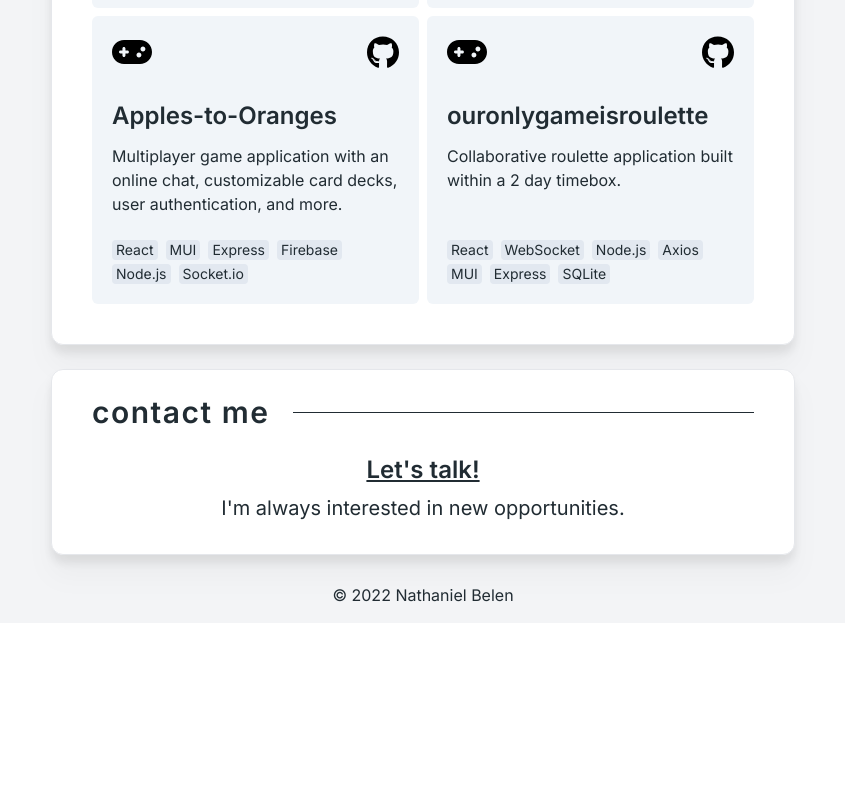
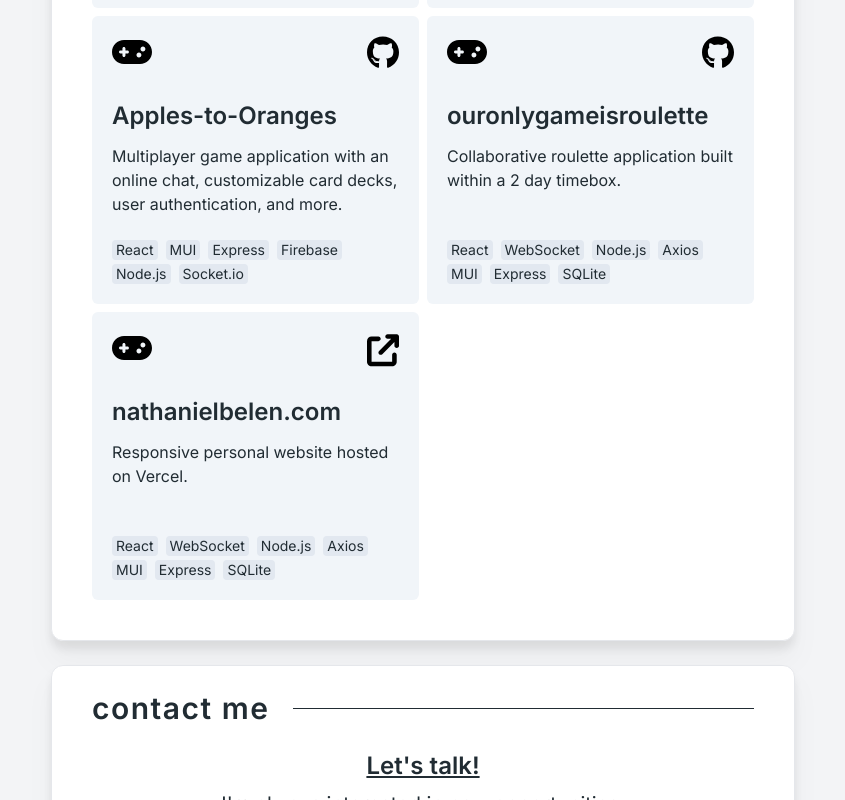
Before and after one commit to nathanielbelen/next-portfolio, a Next.js app: page / in a window 1280 px wide. Shown: the part 1461-2261 px from the top of the page, without its empty margins (217-1062 px from the left). Before the commit the page ends 2084 px from the top, so only its background shows below. Built offline with nearby package versions, Linux system fonts and the light colour scheme.

Commit message:
removed justify on smaller screens, fixed scrollbar for experiences

```diff
--- a/components/aboutme.js
+++ b/components/aboutme.js
@@ -8,7 +8,7 @@ import profile from '../assets/1646757629589.jpg';
 export default function About() {
   return (
     <div className=' flex gap-5'>
-      <div className='flex flex-col text-justify'>
+      <div className='flex flex-col md:text-justify'>
         <span className=''>
           Hello! My name is Nathaniel, I&apos;m a{' '}
           <strong>full-stack engineer</strong> with a background in ecommerce. I
--- a/components/experiences.js
+++ b/components/experiences.js
@@ -37,7 +37,7 @@ export default function Experiences() {
   const [expIndex, setExpIndex] = useState(0);
   return (
     <div className='min-h-[27rem] flex flex-col md:flex-row'>
-      <ul className='basis-1/4 flex-none flex overflow-scroll md:overflow-visible md:flex-col'>
+      <ul className='basis-1/4 flex-none flex overflow-scroll md:overflow-x-scroll md:overflow-y-hidden  md:flex-col'>
         {jobs.map((job, index) => (
           <li
             index={index}
--- a/components/work.js
+++ b/components/work.js
@@ -47,7 +47,7 @@ export default function Work({
         {direct ? (
           <a
             className={`z-20 hover:text-slate-600 transition-colors before:content-[''] before:absolute before:z-0 before:h-full before:w-full before:top-0 before:left-0 before:block`}
-            href={source}
+            href={direct.link}
           >
             <div className='text-2xl font-semibold py-3'>{title}</div>
           </a>
--- a/components/works.js
+++ b/components/works.js
@@ -29,7 +29,6 @@ const works = [
     icon: icons.shoppingcart,
     stack: ['React', 'Node.js', 'Express', 'Axios', 'Webpack', 'Styled Components', 'AWS', 'Jest'],
     thumbnail: starkfront_thumbnail,
-    direct: false,
   },
   {
     title: 'Project Atelier',
@@ -39,7 +38,6 @@ const works = [
     icon: icons.server,
     stack: ['Node.js', 'NGINX', 'Express', 'PostgreSQL', 'AWS', 'Docker', 'NewRelic', 'k6'],
     thumbnail: sdc_thumbnail,
-    direct: false,
   },
   {
     title: 'Apples-to-Oranges',
@@ -49,7 +47,7 @@ const works = [
     icon: icons.controller,
     stack: ['React', 'MUI', 'Express', 'Firebase', 'Node.js', 'Socket.io'],
     thumbnail: a2o_thumbnail,
-    direct: true,
+    direct: { link: 'https://github.com/Fraktaa/Social-Game-Night' },
   },
   {
     title: 'ouronlygameisroulette',
@@ -59,7 +57,16 @@ const works = [
     icon: icons.controller,
     stack: ['React', 'WebSocket', 'Node.js', 'Axios', 'MUI', 'Express', 'SQLite'],
     thumbnail: oogir_thumbnail,
-    direct: true,
+    direct: { link: 'https://github.com/nathanielbelen/ouronlygameisroulette' },
+  },  {
+    title: 'nathanielbelen.com',
+    description: 'Responsive personal website hosted on Vercel.',
+    link: 'portfolio',
+    deployed: 'https://nathanielbelen.com',
+    icon: icons.controller,
+    stack: ['React', 'WebSocket', 'Node.js', 'Axios', 'MUI', 'Express', 'SQLite'],
+    thumbnail: oogir_thumbnail,
+    direct: { link: 'https://nathanielbelen.com' },
   },
 ];
 
```
